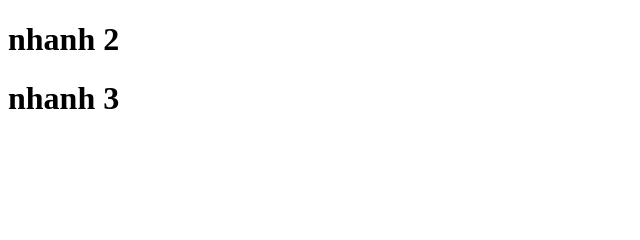
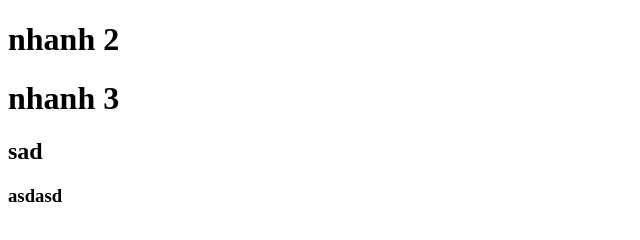
Before and after one commit to NgocViet1/duan11, a plain HTML site: page oidoioi.html in a window 1280 px wide. Shown: the whole page, without its empty margins (0-640 px from the left). Drawn offline with Linux system fonts and the light colour scheme.

Commit message:
sua nhanh 3 tiep

```diff
--- a/oidoioi.html
+++ b/oidoioi.html
@@ -8,5 +8,7 @@
   <body>
     <h1>nhanh 2</h1>
     <h1>nhanh 3</h1>
+    <h2>sad</h2>
+    <h3>asdasd</h3>
   </body>
 </html>
```
